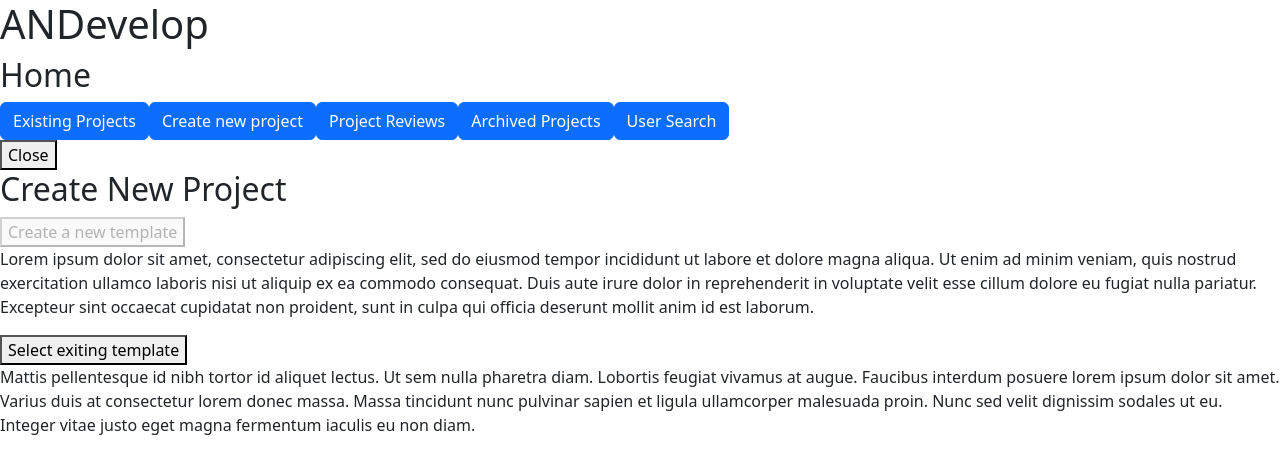
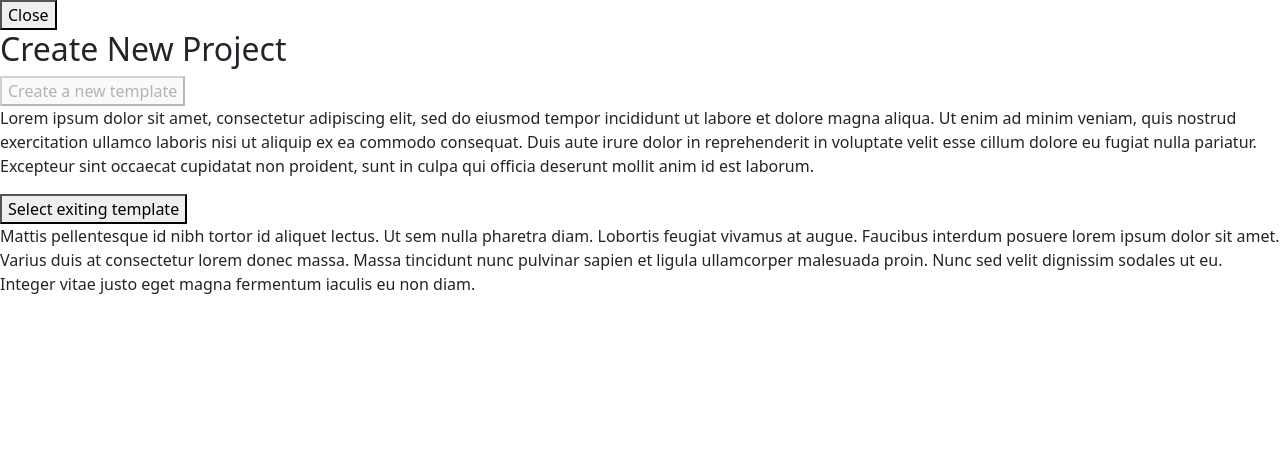
Before and after one commit to 1upskillsystems/ANDevelop, a React (Create React App) app in the folder client/: page /choose-template-route in a window 1280 px wide. Shown: the top 474 px of the page. Built offline with nearby package versions, Linux system fonts and the light colour scheme.

Commit message:
adds home page to route

```diff
--- a/client/src/App.js
+++ b/client/src/App.js
@@ -1,6 +1,5 @@
 import React from "react";
 import { Route, Routes } from "react-router-dom";
-import CurrentProjects from "./components/currentProjects";
 import HomePage from "./components/HomePage";
 import TemplateRoute from "./components/templateRoute";
 import { UserContext, useUserContextValue } from "./contexts/userContext";
@@ -12,7 +11,7 @@ import {
   TemplateContext,
   useTemplateContextValue,
 } from "./contexts/templateContext";
-import Test from './Test'
+import Test from "./Test";
 
 const App = () => {
   const loginContextValue = useUserContextValue();
@@ -24,12 +23,8 @@ const App = () => {
       <ProjectContext.Provider value={projectContextValue}>
         <TemplateContext.Provider value={templateContextValue}>
           <main>
-            <header>
-              <h1>ANDevelop</h1>
-            </header>
-            <HomePage />
             <Routes>
-              <Route exact path="/" element={<CurrentProjects />} />
+              <Route exact path="/" element={<HomePage />} />
               <Route
                 path="/choose-template-route"
                 element={<TemplateRoute />}
--- a/client/src/components/HomePage.js
+++ b/client/src/components/HomePage.js
@@ -5,6 +5,7 @@ import { NavLink } from "react-router-dom";
 const HomePage = () => {
   return (
     <div>
+      <h1>ANDevelop</h1>
       <h2>Home</h2>
       <div id="menu-container">
         <Button>Existing Projects</Button>
```
